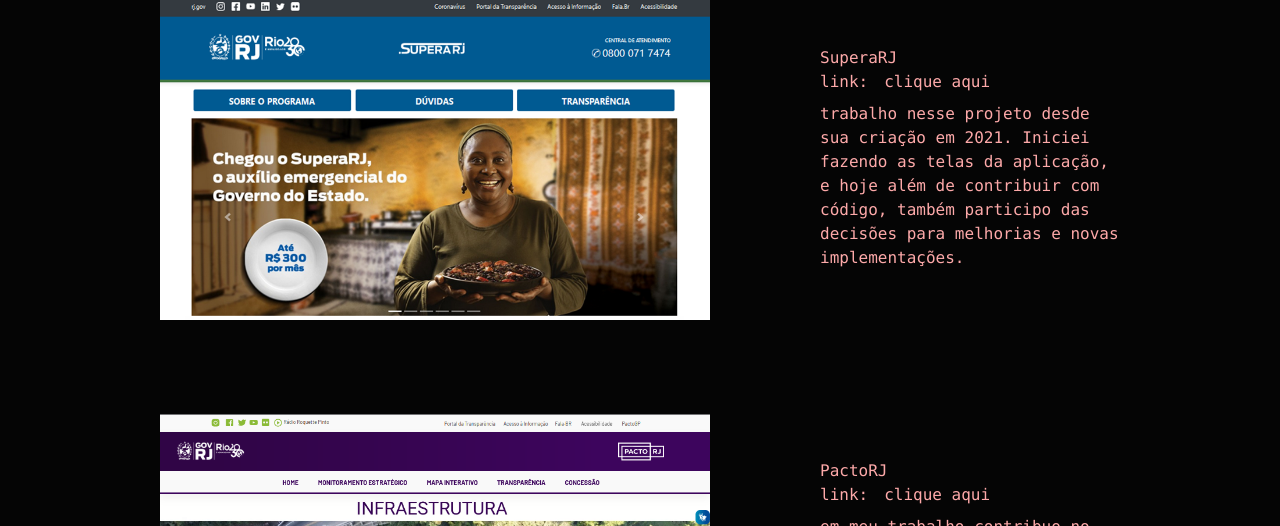
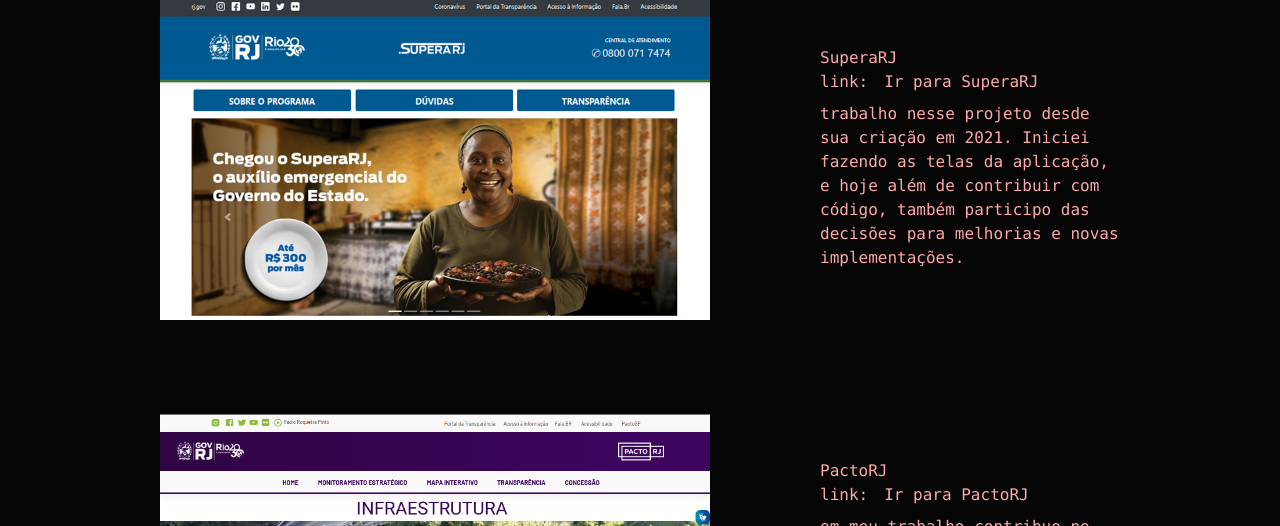
Before and after one commit to ElaineDelgado/portifa, a React (Create React App) app: page /Portifa in a window 1280 px wide. Shown: the part 274-800 px from the top of the page. Built offline with nearby package versions, Linux system fonts and the light colour scheme.

Commit message:
modificando texto dos links

```diff
--- a/src/pages/Portifa.tsx
+++ b/src/pages/Portifa.tsx
@@ -21,7 +21,7 @@
                 <h3>{item.title}</h3>
                 <div className="linkToProject">
                   <p>link:</p>
-                  <a href={item.url} target="_blank" rel="noreferrer">clique aqui</a>
+                  <a href={item.url} target="_blank" rel="noreferrer">Ir para {item.title}</a>
                 </div>
                 <p className="mt-2">{item.description}</p>
               </section>
```
